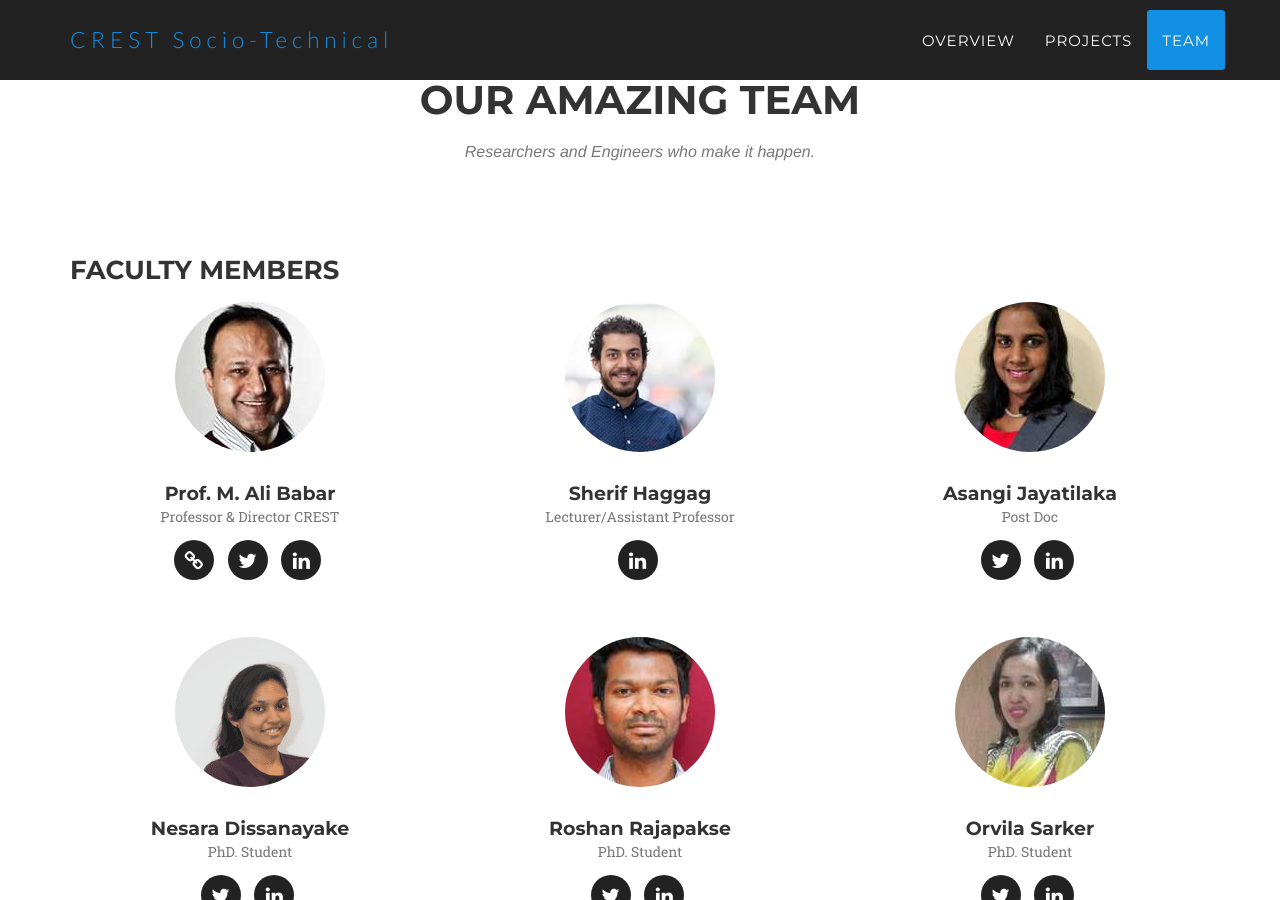
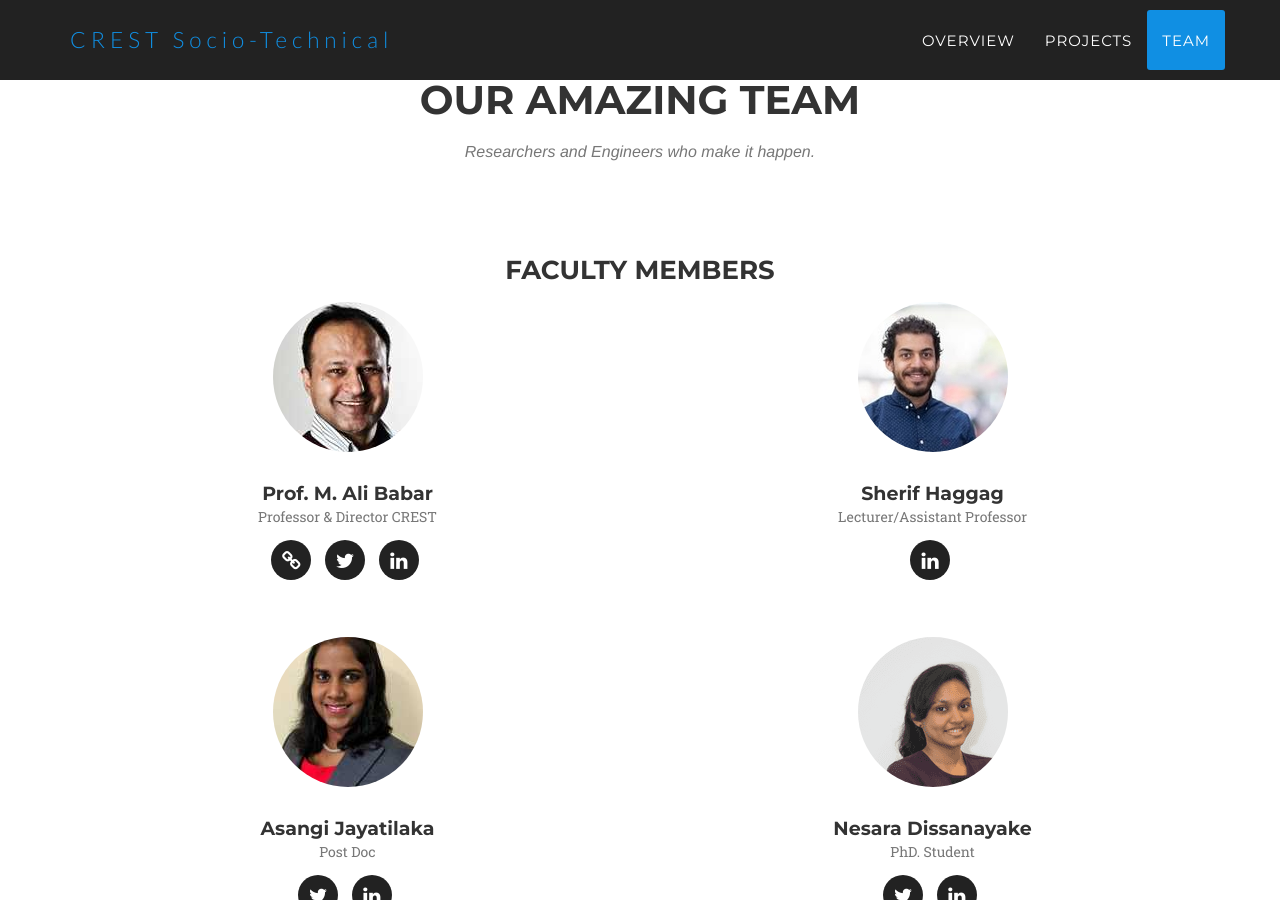
Before and after one commit to crest-socio-technical/crest-socio-technical.github.io, a Jekyll site: the page built from index.html, in a window 1280 px wide and 900 px high, scrolled down 3811 px. Built offline with Jekyll 4.4.1, drawn with Linux system fonts in a browser that asks for light colours; some web fonts are replaced.

Commit message:
Update team.html

```diff
--- a/_includes/team.html
+++ b/_includes/team.html
@@ -7,13 +7,13 @@
                 </div>
             </div>
 			<div class="row">
-                <div class="col-lg-12">
+                <div class="col-lg-12 text-center">
                     <h3 class="section-heading">Faculty Members</h2>
                 </div>
             </div>
             <div class="row">
                 {% for member in site.people %}
-                <div class="col-sm-4">
+                <div class="col-sm-6">
                     <div class="team-member">
                         <img src="img/team/{{ member.pic }}.jpg" class="img-responsive img-circle" alt="">
                         <h4>{{ member.name }}</h4>
```
